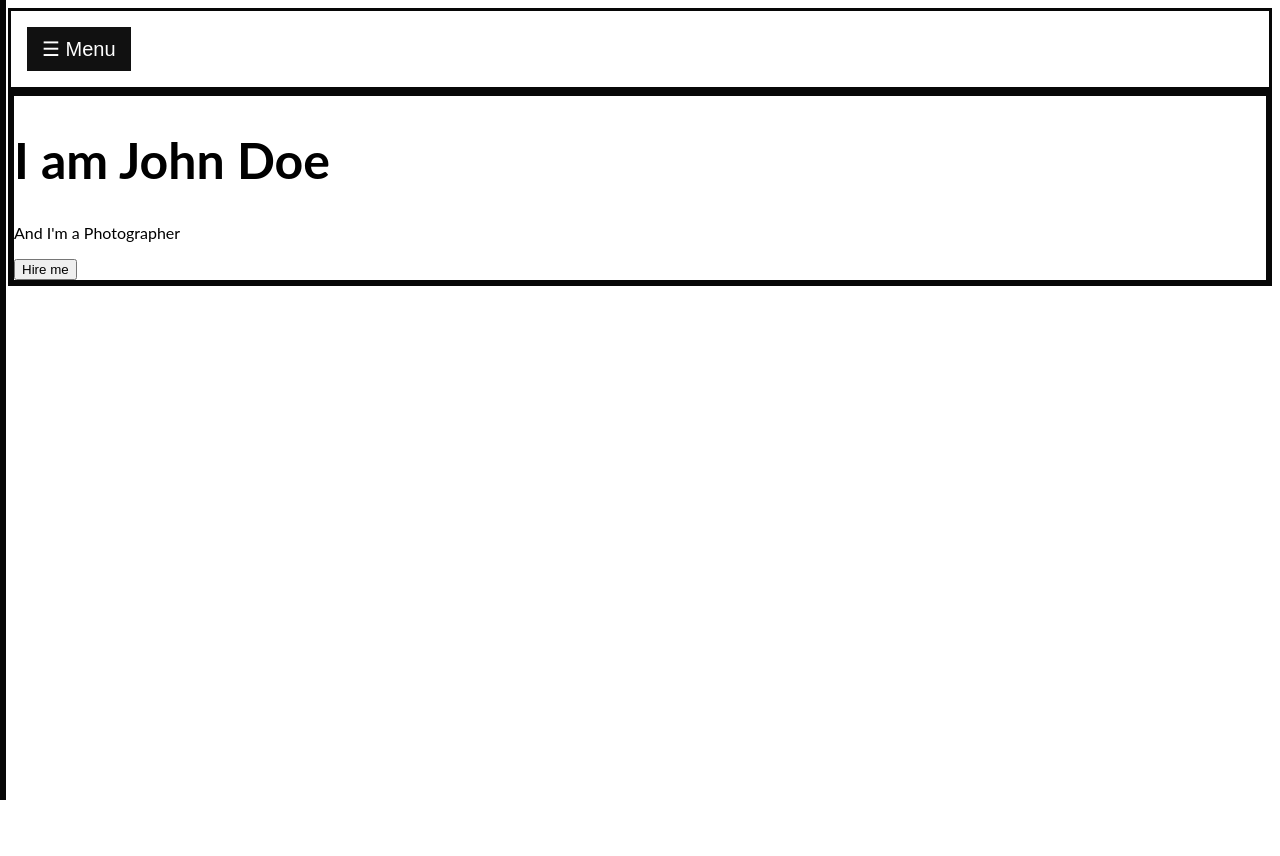
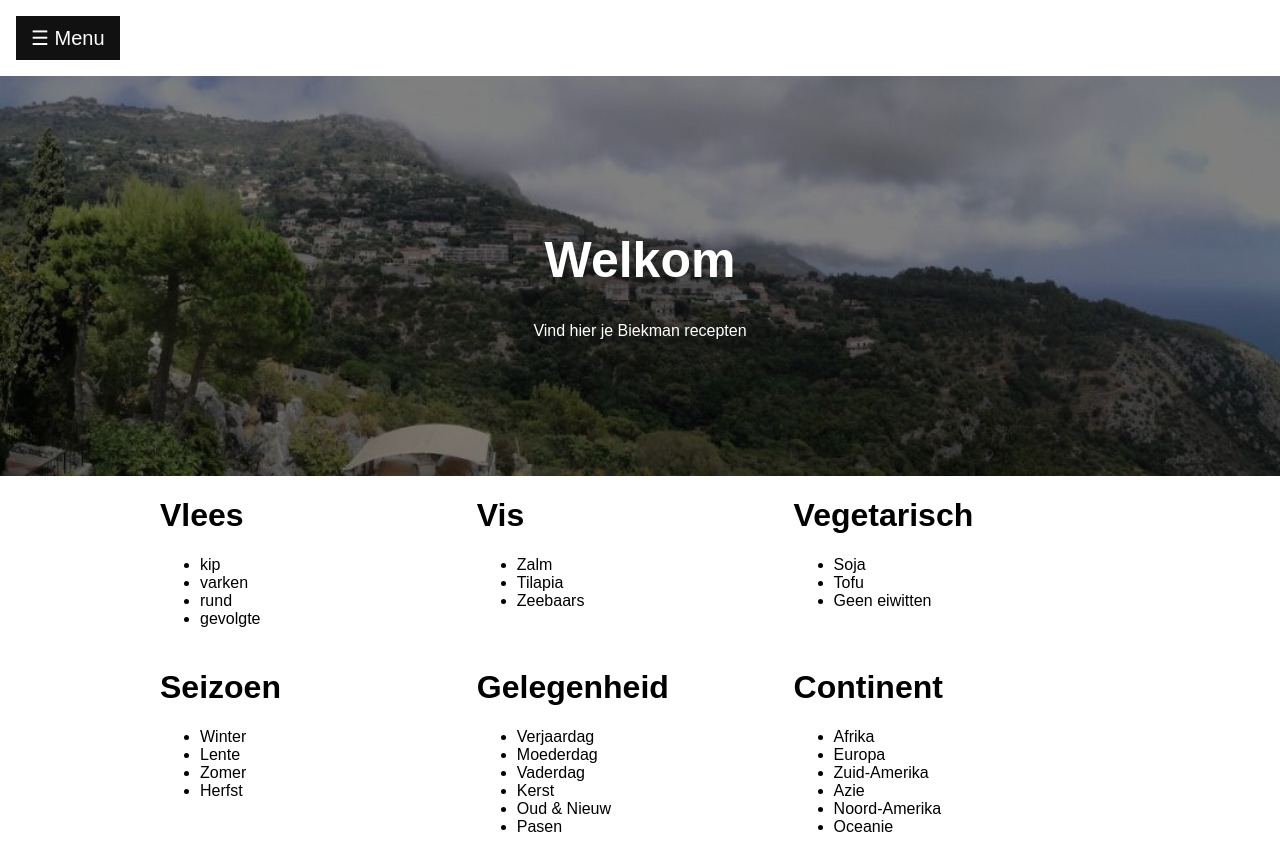
Before and after one commit to LerathoBiekman/BiekmanRecepten, a Django app: page / in a window 1280 px wide. Before the commit the page ends 800 px from the top, so only its background shows below. Run offline with Django 3.2, Linux system fonts and the light colour scheme.

Commit message:
The setup for the homepage is made and the setup for the search engine page both working properly

```diff
--- a/BiekmanRecepten/urls.py
+++ b/BiekmanRecepten/urls.py
@@ -21,5 +21,6 @@ urlpatterns = [
     path('admin/', admin.site.urls),
     path('', views.home),
     path('add_recipe/', views.add_recipe),
+    path('search_engine/', views.search_engine),
 
 ]
--- a/biekmanRecepten/views.py
+++ b/biekmanRecepten/views.py
@@ -5,7 +5,15 @@ from .models import Recipe
 
 
 def home(request):
-    return render(request, 'home.html')
+    lists = get_lists("home")
+    return render(request, 'home.html', {
+        'seasons': lists[0],
+        'meat': lists[1],
+        'fish': lists[2],
+        'veggie': lists[3],
+        'continent': lists[4],
+        'occasion': lists[5]
+    })
 
 
 def add_recipe(request):
@@ -19,9 +27,31 @@ def add_recipe(request):
             recipe.description = request.POST['description']
             recipe.people = request.POST['people']
             recipe.save()
+    lists = get_lists("add_rcipe")
+    return render(request, 'add_recipe.html', {
+        'dish': lists[0],
+        'seasons': lists[1],
+    })
+
+
+def search_engine(request):
+    django_filter = Recipe.objects.filter()
+    lists = get_lists("search_engine")
+    return render(request, 'search_engine.html', {
+        'dish': lists[0],
+        'seasons': lists[1],
+        'query': django_filter,
+    })
+
+
+def get_lists(page):
     dish = ["Vlees", "Vis", "Vegetarisch", "Seafood", "Dessert", "Apperatief", "Anders"]
-    seasons = ["Winter", "Lente", "Zomer", "Herfst", "Meerdere seizoenen"]
-    return render(request, 'add_recipe.html', {
-        'dish': dish,
-        'seasons': seasons,
-    })
+    seasons = ["Winter", "Lente", "Zomer", "Herfst",]
+    meat = ["kip", "varken", "rund", "gevolgte"]
+    fish = ["Zalm", "Tilapia", "Zeebaars"]
+    veggie = ["Soja", "Tofu", "Geen eiwitten"]
+    continent = ["Afrika", "Europa", "Zuid-Amerika", "Azie", "Noord-Amerika", "Oceanie"]
+    occasion = ["Verjaardag", "Moederdag", "Vaderdag", "Kerst", "Oud & Nieuw", "Pasen"]
+    if page == "home":
+        return seasons, meat, fish, veggie, continent, occasion
+    return dish, seasons
--- a/static/css/add_recipe.css
+++ b/static/css/add_recipe.css
@@ -1,10 +1,6 @@
 .center{
     margin: auto;
     width: fit-content;
-}
-
-.side_by_side{
-    float: left;
 }
 
 a{
--- a/static/css/home.css
+++ b/static/css/layout.css
@@ -37,3 +37,58 @@ body, html {
   background-color: #555;
   color: white;
 }
+
+.center {
+    margin: auto;
+    width: 75%;
+}
+
+.inline{
+    display: inline-block;
+    width: 100%;
+}
+
+.side_by_side {
+    float: left;
+    width: 33%;
+}
+
+div.container {
+    width: fit-content;
+}
+
+a{
+    font-size: 25px;
+}
+
+.input_types{
+    width: fit-content;
+    height: fit-content;
+    font-size: 25px;
+}
+
+input[type=checkbox]{
+    transform: scale(1.75);
+}
+
+#description{
+    width: 99%;
+    height: 200px;
+}
+
+div{
+
+}
+
+.btn {
+  background-color: #ddd;
+  border: none;
+  color: black;
+  padding: 16px 32px;
+  text-align: center;
+  font-size: 16px;
+  margin: 4px 2px;
+  transition: 0.3s;
+}
+
+.atr
--- a/templates/add_recipe.html
+++ b/templates/add_recipe.html
@@ -5,7 +5,7 @@
     <title>Title</title>
     {% include "header.html" %}
     {% load static %}
-    <link rel="stylesheet" type="text/css" href="{% static 'css/add_recipe.css' %}">
+    <link rel="stylesheet" type="text/css" href="{% static 'css/layout.css' %}">
 </head>
 <body>
 
@@ -13,7 +13,7 @@
     {% csrf_token %}
     <div class="center">
         <div>
-        <table class="table_text">
+        <table>
          <tr>
              <td><a>Titel:</a></td>
              <td><input type="text" id="title" name="title" placeholder="Wat is de titel van het recept?" class="input_types" required></td>
--- a/templates/header.html
+++ b/templates/header.html
@@ -12,6 +12,7 @@
     <a href="javascript:void(0)" class="closebtn" onclick="closeNav()">×</a>
     <a href="/">Home</a>
     <a href="/add_recipe">Recept toevoegen</a>
+    <a href="/search_engine">Zoekmachine</a>
 </div>
 
 <div id="main">
--- a/templates/home.html
+++ b/templates/home.html
@@ -5,15 +5,70 @@
     <title>Biekman Recepten</title>
     {% include "header.html" %}
     {% load static %}
-    <link rel="stylesheet" type="text/css" href="{% static 'css/add_recipe.css' %}">
+    <link rel="stylesheet" type="text/css" href="{% static 'css/layout.css' %}">
 </head>
 <body>
 <div class="hero-image">
-  <div class="hero-text">
-    <h1 style="font-size:50px">I am John Doe</h1>
-    <p>And I'm a Photographer</p>
-    <button>Hire me</button>
-  </div>
+    <div class="hero-text">
+      <h1 style="font-size:50px">Welkom</h1>
+      <p>Vind hier je Biekman recepten</p>
+    </div>
+</div>
+<div class="center">
+    <div class="inline">
+        <div class="side_by_side">
+            <h1>Vlees</h1>
+            <ul>
+                {% for elm in meat %}
+                    <li>{{ elm }}</li>
+                {% endfor %}
+            </ul>
+        </div>
+        <div class="side_by_side">
+            <h1>Vis</h1>
+            <ul>
+                {% for elm in fish %}
+                    <li>{{ elm }}</li>
+                {% endfor %}
+            </ul>
+        </div>
+        <div class="side_by_side">
+            <h1>Vegetarisch</h1>
+            <ul>
+                {% for elm in veggie %}
+                    <li>{{ elm }}</li>
+                {% endfor %}
+            </ul>
+        </div>
+    </div>
+</div>
+<div class="center">
+    <div class="inline">
+        <div class="side_by_side">
+            <h1>Seizoen</h1>
+            <ul>
+                {% for elm in seasons %}
+                    <li>{{ elm }}</li>
+                {% endfor %}
+            </ul>
+        </div>
+        <div class="side_by_side">
+            <h1>Gelegenheid</h1>
+            <ul>
+                {% for elm in occasion %}
+                    <li>{{ elm }}</li>
+                {% endfor %}
+            </ul>
+        </div>
+        <div class="side_by_side">
+            <h1>Continent</h1>
+            <ul>
+                {% for elm in continent %}
+                    <li>{{ elm }}</li>
+                {% endfor %}
+            </ul>
+        </div>
+    </div>
 </div>
 </body>
 </html>
```
Also changed, not shown: templates/search_engine.html (added, +63 -0 lines).
